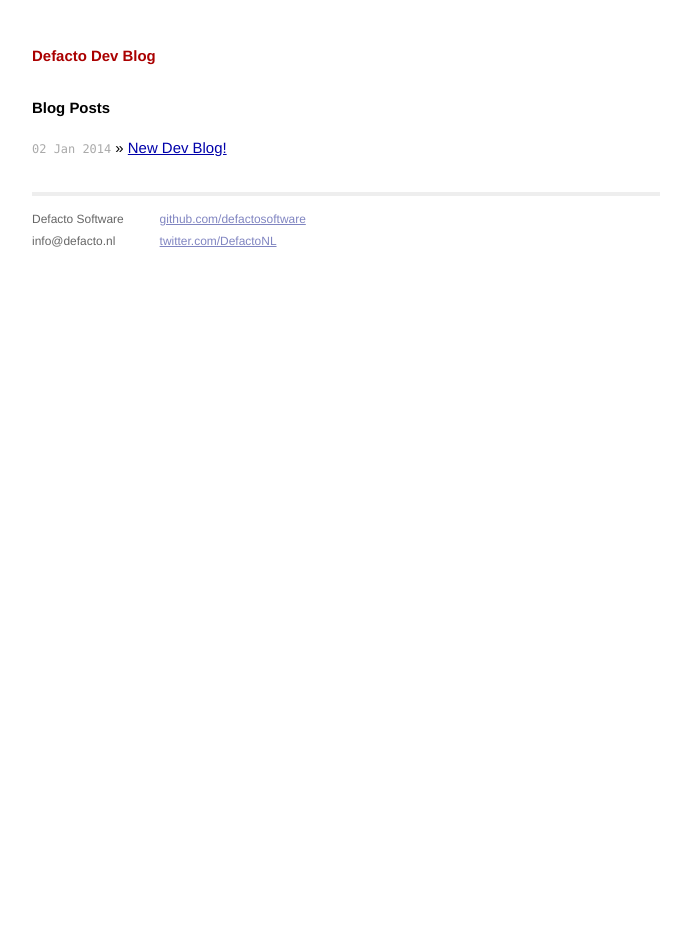
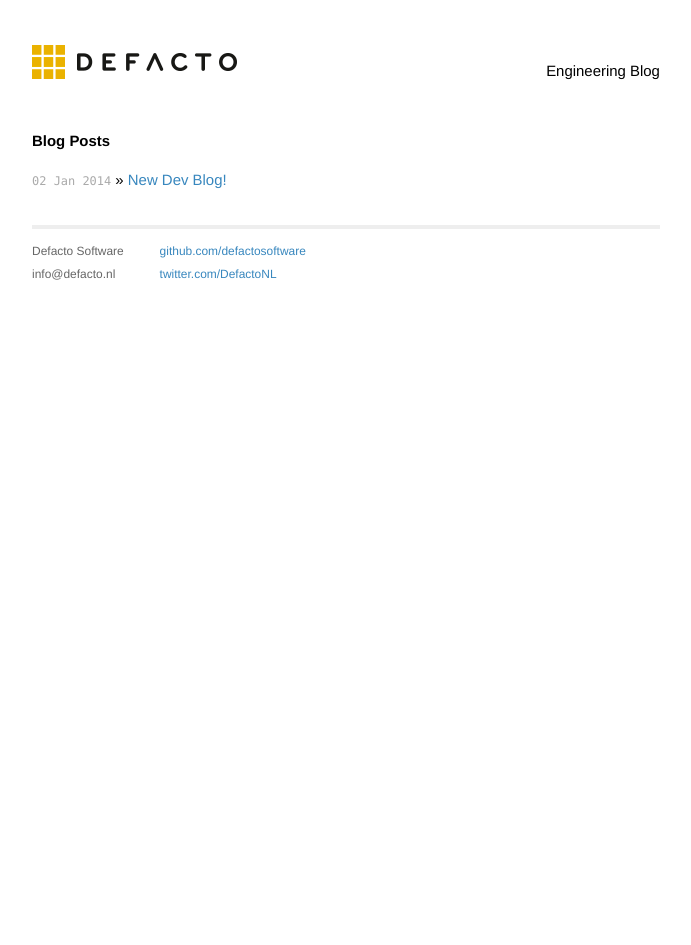
Before and after one commit to DefactoSoftware/devblog, a Jekyll site: the page built from index.html, in a window 1280 px wide. Shown: the whole page, without its empty margins (294-985 px from the left). Built offline with Jekyll 4.4.1, drawn with Linux system fonts in a browser that asks for light colours; Markdown is read by kramdown in place of the engine named in the settings.

Commit message:
add some minor styling

```diff
--- a/_config.yml
+++ b/_config.yml
@@ -1,4 +1,4 @@
-name: Defacto Dev Blog
+name: Defacto Engineering
 markdown: redcarpet
 pygments: true
 authors:
--- a/_layouts/default.html
+++ b/_layouts/default.html
@@ -14,12 +14,13 @@
 
   </head>
   <body>
-
     <div class="site">
       <div class="header">
-            <h1 class="title"><a href="/">{{ site.name }}</a></h1>
+        <a class="logo" href="/">
+          <img src="/images/logo.png" alt="Logo Defacto" width="205" height="34">
+        </a>
+        <p>Engineering Blog</p>
       </div>
-
       {{ content }}
 
       <div class="footer">
--- a/css/main.css
+++ b/css/main.css
@@ -25,9 +25,18 @@ h1, h2, h3, h4, h5, h6 {
 h1 { margin-bottom: 1em; }
 p { margin: 1em 0; }
 
-a         { color: #00a; }
-a:hover   { color: #000; }
-a:visited { color: #a0a; }
+a {
+  color: #3887be;
+  text-decoration:none;
+}
+
+a:hover {
+  text-decoration:underline;
+}
+
+a:visited {
+  color: #1E4763;
+}
 
 /*****************************************************************************/
 /*
@@ -63,6 +72,14 @@ a:visited { color: #a0a; }
   line-height: 1.5em;
 }
 
+.header {
+  margin-bottom: 3em;
+}
+
+.header p {
+  float: right;
+}
+
 .header a {
   font-weight: bold;
   text-decoration: none;
@@ -74,7 +91,7 @@ a:visited { color: #a0a; }
 }
 
 .title a {
-  color: #a00;
+  color: #6bb6a1;
 }
 
 .title a:hover {
@@ -105,10 +122,6 @@ a:visited { color: #a0a; }
 .footer .contact {
   float: left;
   margin-right: 3em;
-}
-
-.footer .contact a {
-  color: #8085C1;
 }
 
 .footer .rss {
```
Also changed, not shown: images/logo.png (added), 1 other file. Lines whose indentation alone changed are shown as unchanged.
